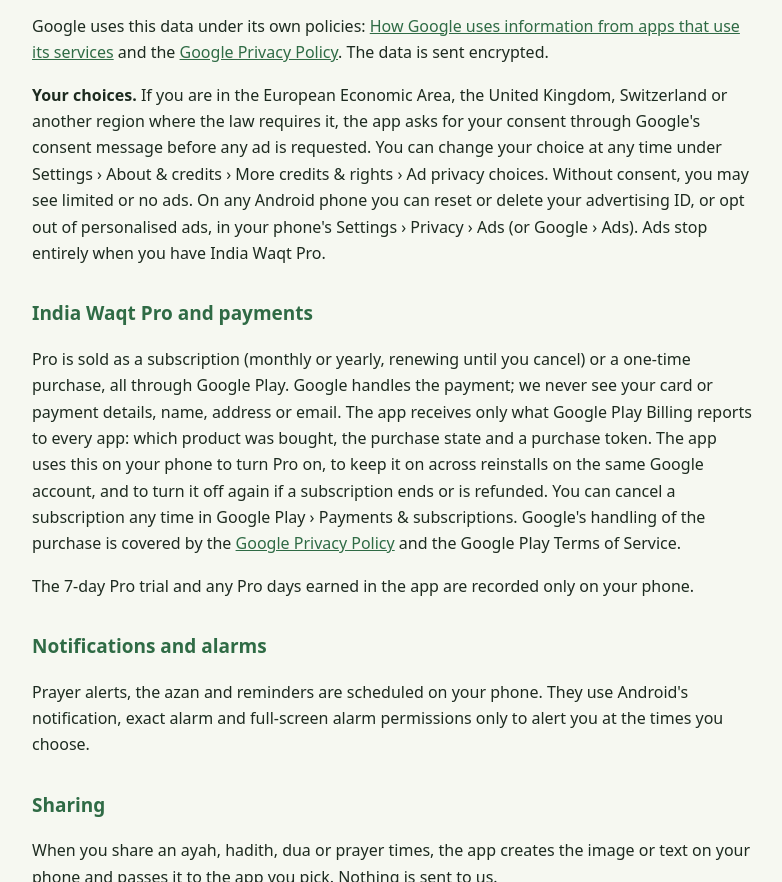
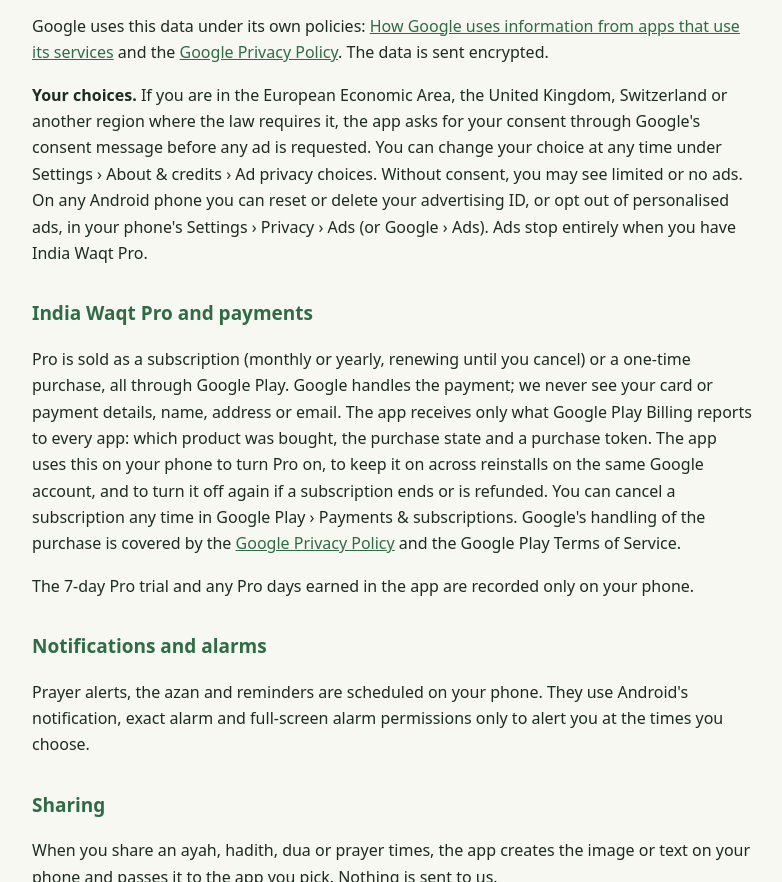
Before and after one commit to akraees/india-waqt-privacy, a plain HTML site: page index.html in a window 1280 px wide. Shown: the part 1290-2172 px from the top of the page, without its empty margins (248-1030 px from the left). Drawn offline with Linux system fonts and the light colour scheme.

Commit message:
Point to the Ad privacy choices button where it now sits
Co-Authored-By: Claude Opus 5.5 <noreply@anthropic.com>
Claude-Session: https://claude.ai/code/session_019vYEPY3cBRYwTE6Dbw41QT

```diff
--- a/index.html
+++ b/index.html
@@ -45,7 +45,7 @@ a{color:var(--accent)}
 <li>ad interactions such as views and taps, and diagnostic data such as crash logs of the ads code.</li>
 </ul>
 <p>Google uses this data under its own policies: <a href="https://policies.google.com/technologies/partner-sites">How Google uses information from apps that use its services</a> and the <a href="https://policies.google.com/privacy">Google Privacy Policy</a>. The data is sent encrypted.</p>
-<p><strong>Your choices.</strong> If you are in the European Economic Area, the United Kingdom, Switzerland or another region where the law requires it, the app asks for your consent through Google's consent message before any ad is requested. You can change your choice at any time under Settings › About &amp; credits › More credits &amp; rights › Ad privacy choices. Without consent, you may see limited or no ads. On any Android phone you can reset or delete your advertising ID, or opt out of personalised ads, in your phone's Settings › Privacy › Ads (or Google › Ads). Ads stop entirely when you have India Waqt Pro.</p>
+<p><strong>Your choices.</strong> If you are in the European Economic Area, the United Kingdom, Switzerland or another region where the law requires it, the app asks for your consent through Google's consent message before any ad is requested. You can change your choice at any time under Settings › About &amp; credits › Ad privacy choices. Without consent, you may see limited or no ads. On any Android phone you can reset or delete your advertising ID, or opt out of personalised ads, in your phone's Settings › Privacy › Ads (or Google › Ads). Ads stop entirely when you have India Waqt Pro.</p>
 
 <h2>India Waqt Pro and payments</h2>
 <p>Pro is sold as a subscription (monthly or yearly, renewing until you cancel) or a one-time purchase, all through Google Play. Google handles the payment; we never see your card or payment details, name, address or email. The app receives only what Google Play Billing reports to every app: which product was bought, the purchase state and a purchase token. The app uses this on your phone to turn Pro on, to keep it on across reinstalls on the same Google account, and to turn it off again if a subscription ends or is refunded. You can cancel a subscription any time in Google Play › Payments &amp; subscriptions. Google's handling of the purchase is covered by the <a href="https://policies.google.com/privacy">Google Privacy Policy</a> and the Google Play Terms of Service.</p>
```
